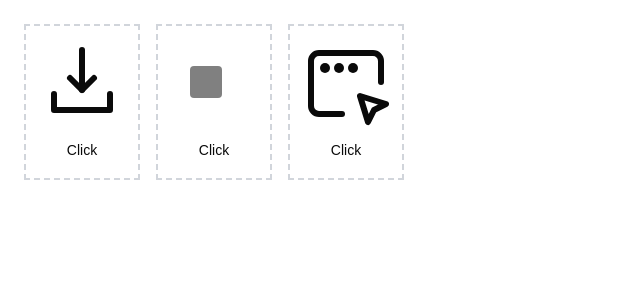
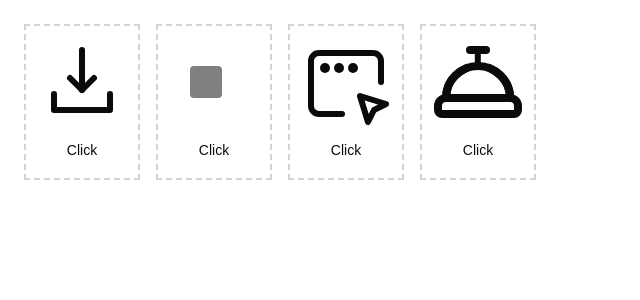
Before and after one commit to arrizkyhp/nextjs-tailwind, a Next.js app: page /learn/svg in a window 1280 px wide. Shown: the top 300 px of the page, without its empty margins (0-640 px from the left). Built offline with nearby package versions, Linux system fonts and the light colour scheme.

Commit message:
feat: add concierge bell svg

```diff
--- a/app/page.tsx
+++ b/app/page.tsx
@@ -1,7 +1,7 @@
 "use client";
 
 import Image from "next/image";
-import {Button} from "@@/components/ui/button";
+import {Button} from "@/components/ui/button";
 
 export default function Home() {
   return (
--- a/features/svg-learn/views/IconMotion/IconMotion.tsx
+++ b/features/svg-learn/views/IconMotion/IconMotion.tsx
@@ -1,6 +1,7 @@
 import SVGDownload from "@/features/svg-learn/views/IconMotion/components/SVGDownload/SVGDownload";
 import SVGChecklist from "@/features/svg-learn/views/IconMotion/components/SVGChecklist/SVGChecklist";
 import SVGCursorClick from "@/features/svg-learn/views/IconMotion/components/SVGCursorClick/SVGCursorClick";
+import SVGConciergeBell from "@/features/svg-learn/views/IconMotion/components/SVGConciergeBell/SVGConciergeBell";
 
 const IconMotion = () => {
 
@@ -8,8 +9,8 @@ const IconMotion = () => {
         <div className="flex mt-6 mx-6 gap-4">
             <SVGDownload/>
             <SVGChecklist/>
-            <SVGCursorClick />
-
+            <SVGCursorClick/>
+            <SVGConciergeBell />
         </div>
 
     )
--- /dev/null
+++ b/features/svg-learn/views/IconMotion/components/SVGConciergeBell/SVGConciergeBell.module.scss
@@ -0,0 +1,19 @@
+@import "../../styles/animation";
+
+.bellHat {
+  &.animate {
+    animation: bellHatDown .8s linear forwards;
+  }
+}
+
+.bellEffectLeft{
+  &.animate {
+    animation: bellEffectLeftMove .8s forwards .4s;
+  }
+}
+
+.bellEffectRight {
+  &.animate {
+    animation: bellEffectRightMove .8s forwards .4s;
+  }
+}
--- /dev/null
+++ b/features/svg-learn/views/IconMotion/components/SVGConciergeBell/SVGConciergeBell.tsx
@@ -0,0 +1,63 @@
+import { useState } from "react";
+
+import styles from './SVGConciergeBell.module.scss';
+import { Button } from "@/components/ui/button";
+
+const SVGConciergeBell = () => {
+    const [animateSVG, setAnimateSVG] = useState<boolean>(false);
+
+    const handleAnimationChecklist = () => {
+        setAnimateSVG(false);
+        setTimeout(() => setAnimateSVG(true), 50);
+    };
+
+    return (
+        <div className="flex flex-col p-2 border-2 border-dashed border-gray-300">
+            <div className="flex flex-col items-center w-fit">
+                <svg
+                    xmlns="http://www.w3.org/2000/svg"
+                    width="96"
+                    viewBox="0 0 24 24"
+                    fill="none"
+                    stroke="currentColor"
+                    strokeWidth="2"
+                    strokeLinecap="round"
+                    strokeLinejoin="round"
+                    className="lucide lucide-concierge-bell"
+                >
+                    <rect
+                        strokeWidth="0"
+                        fill="currentColor"
+                        x="11.2"
+                        y="5"
+                        width="1.5"
+                        height="3"
+                    />
+
+                    <path
+                        d="M3 20a1 1 0 0 1-1-1v-1a2 2 0 0 1 2-2h16a2 2 0 0 1 2 2v1a1 1 0 0 1-1 1Z"/>
+                    <path d="M20 16a8 8 0 1 0-16 0 z"/>
+                    <path
+                        className={`${styles.bellHat} ${animateSVG ? styles.animate : ''}`}
+                        d="M10 4h4"
+                    />
+                    <path className={`${styles.bellEffectLeft} ${animateSVG ? styles.animate : ''}`}
+                          d="M9.2 8.5 Q 4.5 10.8 4.1 15"/>
+                    <path className={`${styles.bellEffectRight} ${animateSVG ? styles.animate : ''}`}
+                          d="M14.8 8.5 Q 19.4 10.8 20 15" />
+                </svg>
+                <Button
+                    onClick={() => {
+                        handleAnimationChecklist();
+                    }}
+                    variant="ghost"
+                    size="lg"
+                >
+                    Click
+                </Button>
+            </div>
+        </div>
+    );
+};
+
+export default SVGConciergeBell;
--- a/features/svg-learn/views/IconMotion/styles/animation.scss
+++ b/features/svg-learn/views/IconMotion/styles/animation.scss
@@ -158,3 +158,72 @@
     transform: translate(0, 0);;
   }
 }
+
+
+@keyframes bellEffectRightMove {
+  0% {
+    transform: translate(0, 0);
+  }
+
+  30% {
+    transform: translate(2px, -3px);
+  }
+
+  50% {
+    transform: translate(0, 0);
+  }
+
+  75% {
+    transform: translate(2px, -3px);
+  }
+
+  100% {
+    transform: translate(0, 0);
+  }
+}
+
+@keyframes bellEffectLeftMove {
+  0% {
+    transform: translate(0, 0);
+  }
+
+  30% {
+    transform: translate(-2px, -3px);
+  }
+
+  50% {
+    transform: translate(0, 0);
+  }
+
+  75% {
+    transform: translate(-2px, -3px);
+  }
+
+  100% {
+    transform: translate(0, 0);
+  }
+}
+
+@keyframes bellHatDown {
+  0% {
+    transform: translate(0, 0);
+  }
+
+  45% {
+    transform: translate(0, 2px);
+  }
+
+  65% {
+    transform: translate(0, 0);
+  }
+
+  80% {
+    transform: translate(0, 2px);
+
+  }
+
+  100% {
+    transform: translate(0, 0);
+
+  }
+}
```
